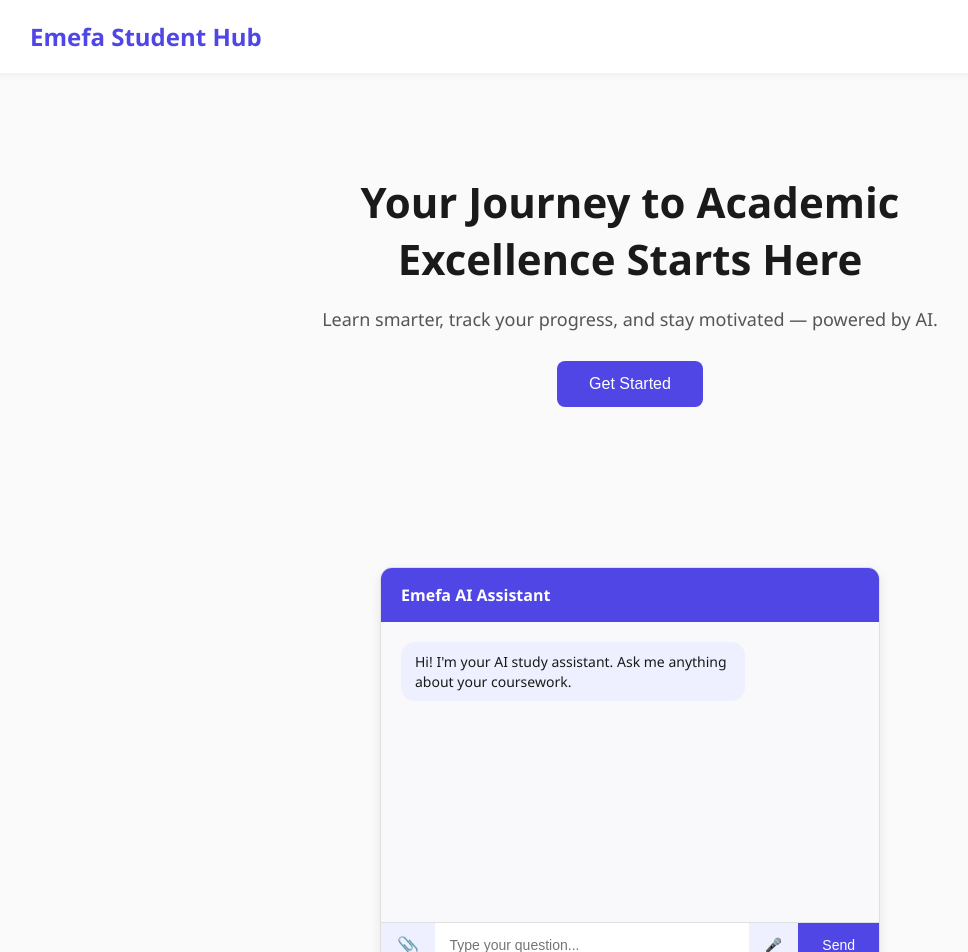
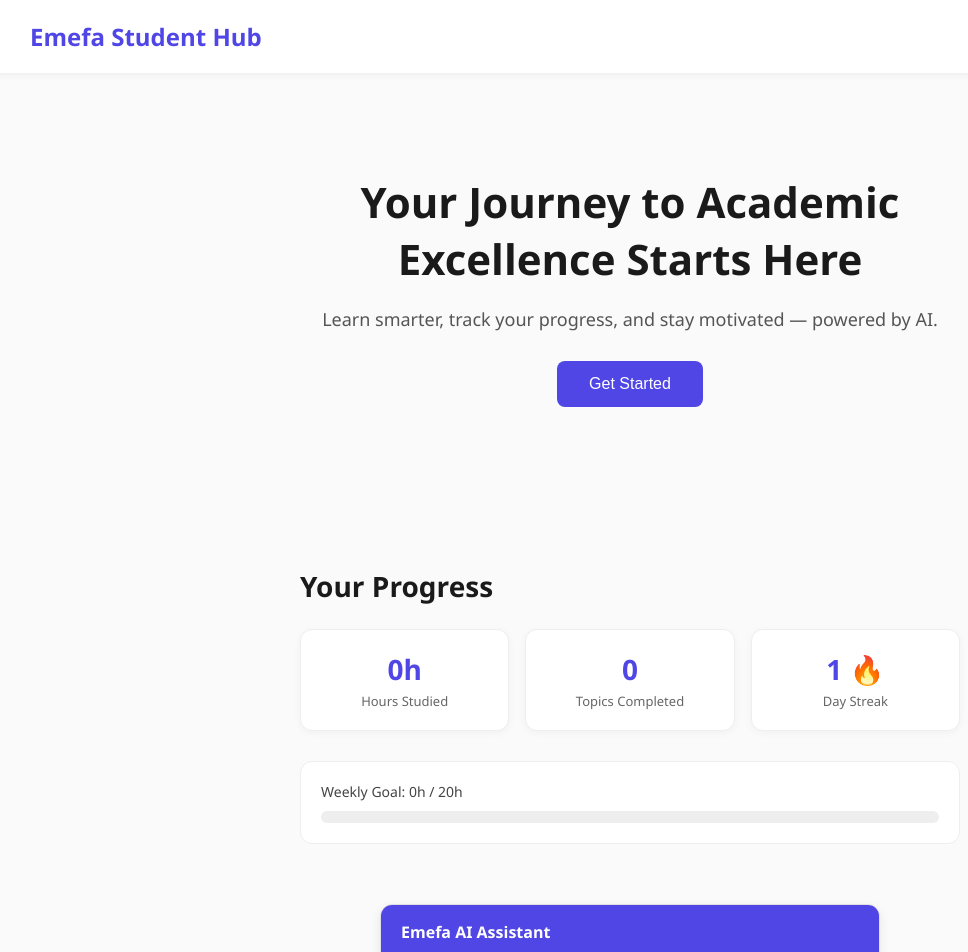
Before and after one commit to Emmalia-tech/emefa-student-hub, a React (Vite) app: page / in a window 1280 px wide. Shown: the top 952 px of the page, without its empty margins (10-978 px from the left). Built offline with nearby package versions, Linux system fonts and the light colour scheme.

Commit message:
Make dashboard interactive with live stats

```diff
--- a/src/App.jsx
+++ b/src/App.jsx
@@ -1,6 +1,23 @@
+import { useState } from 'react'
 import Chatbot from './Chatbot'
+import Dashboard from './Dashboard'
 
 function App() {
+  const [stats, setStats] = useState({
+    hoursStudied: 0,
+    topicsCompleted: 0,
+    currentStreak: 1,
+    goal: 20
+  })
+
+  const addStudyActivity = () => {
+    setStats(prev => ({
+      ...prev,
+      topicsCompleted: prev.topicsCompleted + 1,
+      hoursStudied: prev.hoursStudied + 0.5
+    }))
+  }
+
   return (
     <div className="landing">
       <nav className="navbar">
@@ -13,7 +30,8 @@ function App() {
         <button className="cta-button">Get Started</button>
       </header>
 
-      <Chatbot />
+      <Dashboard stats={stats} />
+      <Chatbot onActivity={addStudyActivity} />
     </div>
   )
 }
--- /dev/null
+++ b/src/Dashboard.jsx
@@ -0,0 +1,35 @@
+function Dashboard({ stats }) {
+  const progressPercent = Math.min((stats.hoursStudied / stats.goal) * 100, 100)
+
+  return (
+    <div className="dashboard-container">
+      <h2 className="dashboard-title">Your Progress</h2>
+
+      <div className="stats-grid">
+        <div className="stat-card">
+          <p className="stat-number">{stats.hoursStudied}h</p>
+          <p className="stat-label">Hours Studied</p>
+        </div>
+
+        <div className="stat-card">
+          <p className="stat-number">{stats.topicsCompleted}</p>
+          <p className="stat-label">Topics Completed</p>
+        </div>
+
+        <div className="stat-card">
+          <p className="stat-number">{stats.currentStreak} 🔥</p>
+          <p className="stat-label">Day Streak</p>
+        </div>
+      </div>
+
+      <div className="progress-bar-section">
+        <p className="progress-label">Weekly Goal: {stats.hoursStudied}h / {stats.goal}h</p>
+        <div className="progress-bar-bg">
+          <div className="progress-bar-fill" style={{ width: `${progressPercent}%` }}></div>
+        </div>
+      </div>
+    </div>
+  )
+}
+
+export default Dashboard
--- a/src/chatbot.jsx
+++ b/src/chatbot.jsx
@@ -1,6 +1,6 @@
 import { useState } from 'react'
 
-function Chatbot() {
+function Chatbot({ onActivity }) {
   const [messages, setMessages] = useState([
     { sender: 'bot', text: 'Hi! I\'m your AI study assistant. Ask me anything about your coursework.' }
   ])
@@ -13,6 +13,7 @@ function Chatbot() {
     const userMessage = { sender: 'user', text: input }
     setMessages([...messages, userMessage])
     setInput('')
+    onActivity()
 
     setTimeout(() => {
       setMessages(prev => [...prev, { sender: 'bot', text: 'This is a placeholder reply. AI responses coming soon!' }])
@@ -48,6 +49,7 @@ function Chatbot() {
 
     const fileMessage = { sender: 'user', text: `📎 Uploaded: ${file.name}` }
     setMessages(prev => [...prev, fileMessage])
+    onActivity()
 
     setTimeout(() => {
       setMessages(prev => [...prev, { sender: 'bot', text: `I received "${file.name}". File analysis coming soon!` }])
--- a/src/index.css
+++ b/src/index.css
@@ -144,3 +144,69 @@ body {
 .upload-button:hover {
   background-color: #e0e3ff;
 }
+.dashboard-container {
+  max-width: 700px;
+  margin: 60px auto;
+  padding: 0 20px;
+}
+
+.dashboard-title {
+  font-size: 28px;
+  margin-bottom: 24px;
+  color: #1a1a1a;
+}
+
+.stats-grid {
+  display: grid;
+  grid-template-columns: repeat(3, 1fr);
+  gap: 16px;
+  margin-bottom: 30px;
+}
+
+.stat-card {
+  background-color: #ffffff;
+  border: 1px solid #eee;
+  border-radius: 12px;
+  padding: 20px;
+  text-align: center;
+  box-shadow: 0 2px 8px rgba(0, 0, 0, 0.04);
+}
+
+.stat-number {
+  font-size: 28px;
+  font-weight: 700;
+  color: #4f46e5;
+  margin-bottom: 4px;
+}
+
+.stat-label {
+  font-size: 13px;
+  color: #666;
+}
+
+.progress-bar-section {
+  background-color: #ffffff;
+  border: 1px solid #eee;
+  border-radius: 12px;
+  padding: 20px;
+}
+
+.progress-label {
+  font-size: 14px;
+  color: #444;
+  margin-bottom: 10px;
+}
+
+.progress-bar-bg {
+  background-color: #eee;
+  border-radius: 8px;
+  height: 12px;
+  overflow: hidden;
+}
+
+.progress-bar-fill {
+  background-color: #4f46e5;
+  height: 100%;
+  border-radius: 8px;
+  transition: width 0.3s ease;
+}
```
